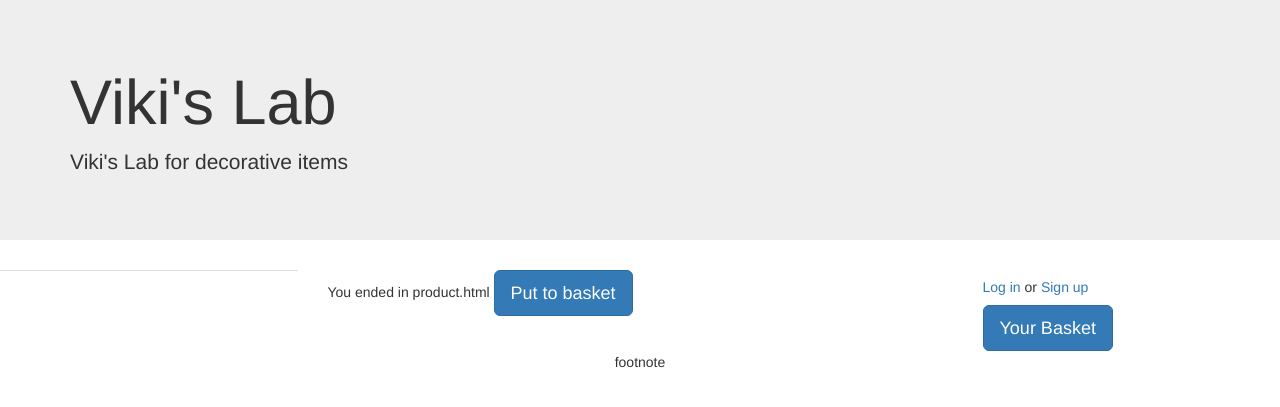
After one commit to PyJan/Bootstrap_base, a Flask app: template templates/product.html in a window 1280 px wide. The commit adds this page. Shown: the top 407 px of the page. Run offline with Flask 2, Linux system fonts and the light colour scheme; the template is opened without the code that fills it, so the values that code supplies are empty; some libraries are stand-ins or nearby versions.

Commit message:
Item description in DB

```diff
--- /dev/null
+++ b/templates/product.html
@@ -0,0 +1,8 @@
+{% extends 'vlab.html' %}
+{% block product %}
+You ended in product.html
+{{item.name}}
+{{item.desc}}
+{{item.imgref}}
+<a name='yellowlotion' id='yellowlotion' class="btn btn-primary btn-lg" href="{{url_for('basket', productid=item.item.id)}}" role="button">Put to basket</a>
+{% endblock %}
--- a/templates/vlab.html
+++ b/templates/vlab.html
@@ -19,15 +19,11 @@
     <div class="row">
         <div class="col-xs-3">
             <ul class="nav nav-tabs nav-stacked">
-                <li class="nav-item">
-                    <a href="{{url_for('selection', product='yellowlotion')}}">Yellow lotion</a>
-                </li>
-                <li class="nav-item">
-                    <a href="{{url_for('selection', product='redlotion')}}">Red lotion</a>
-                </li>
-                <li class="nav-item">
-                    <a href="{{url_for('selection', product='greenlotion')}}">Green lotion</a>
-                </li>
+                {% for item in items %}
+                    <li>
+                        <a href="{{url_for('selection', product=item.item.id)}}">{{item.name}}</a>
+                    </li>
+                {% endfor %}
             </ul>
 
         </div>
--- a/vlab.py
+++ b/vlab.py
@@ -56,7 +56,7 @@ class Orders(db.Model):
         )
 
 class Items(db.Model):
-    __items__ = 'items'
+    __tablename__ = 'items'
     id = db.Column(db.Integer, primary_key=True)
     name = db.Column(db.String)
 
@@ -65,6 +65,15 @@ class Items(db.Model):
     def __repr__(self):
         return '<item {0}: id={1}>'.format(self.name, self.id)
 
+class ItemsDesc(db.Model):
+    __tablename__ = 'itemsdesc'
+    id = db.Column(db.Integer, primary_key=True)
+    itemid = db.Column(db.Integer, db.ForeignKey('items.id'), nullable=False)
+    name = db.Column(db.String, nullable=False)
+    desc = db.Column(db.String)
+    imgref = db.Column(db.String)
+
+    item = db.relationship('Items', backref=db.backref('itemdesc', uselist=False))
 
 class Prices(db.Model):
     __tablename__ = 'prices'
@@ -93,16 +102,19 @@ def loaduser(userid):
 
 @app.route('/')
 def main():
-    return render_template('vlab.html')
+    items = ItemsDesc.query.all()
+    #print(items)
+    return render_template('vlab.html',items=items)
 
 @app.route('/selection/<product>')
 def selection(product):
-    return render_template('products/'+product+'.html')
+    item = ItemsDesc.query.get(int(product))
+    return render_template('product.html', item=item, items = ItemsDesc.query.all())
 
 @app.route('/basket', methods=['GET', 'POST'])
 def basket():
-    if request.args.get('product'):
-        chosen_product = Items.query.filter_by(name=request.args.get('product')).first()
+    if request.args.get('productid'):
+        chosen_product = Items.query.get(int(request.args.get('productid')))
         user = User.query.filter_by(id=current_user.id).first()
         issued_order = Orders(item=chosen_product, user=user, volume=1)
         db.session.add(issued_order)
@@ -115,7 +127,8 @@ def basket():
         Orders.userid==current_user.id,
         db.or_(Orders.ordered.is_(None),
         Orders.ordered==0)).all()
-    return render_template('basket.html', basket=basket, totalprice=totalprice(basket))
+    return render_template('basket.html', basket=basket, totalprice=totalprice(basket),
+        items = ItemsDesc.query.all())
 
 def totalprice(basket):
     totalprice = 0
@@ -133,7 +146,8 @@ def myorder():
         item.ordered = True
         item.orderdate = datetime.datetime.now()
     db.session.commit()
-    return render_template('myorder.html', myorder=myorder, totalprice=totalprice(myorder))
+    return render_template('myorder.html', myorder=myorder,
+        totalprice=totalprice(myorder), items = ItemsDesc.query.all())
 
 @app.route('/login', methods=['GET', 'POST'])
 def login():
```
